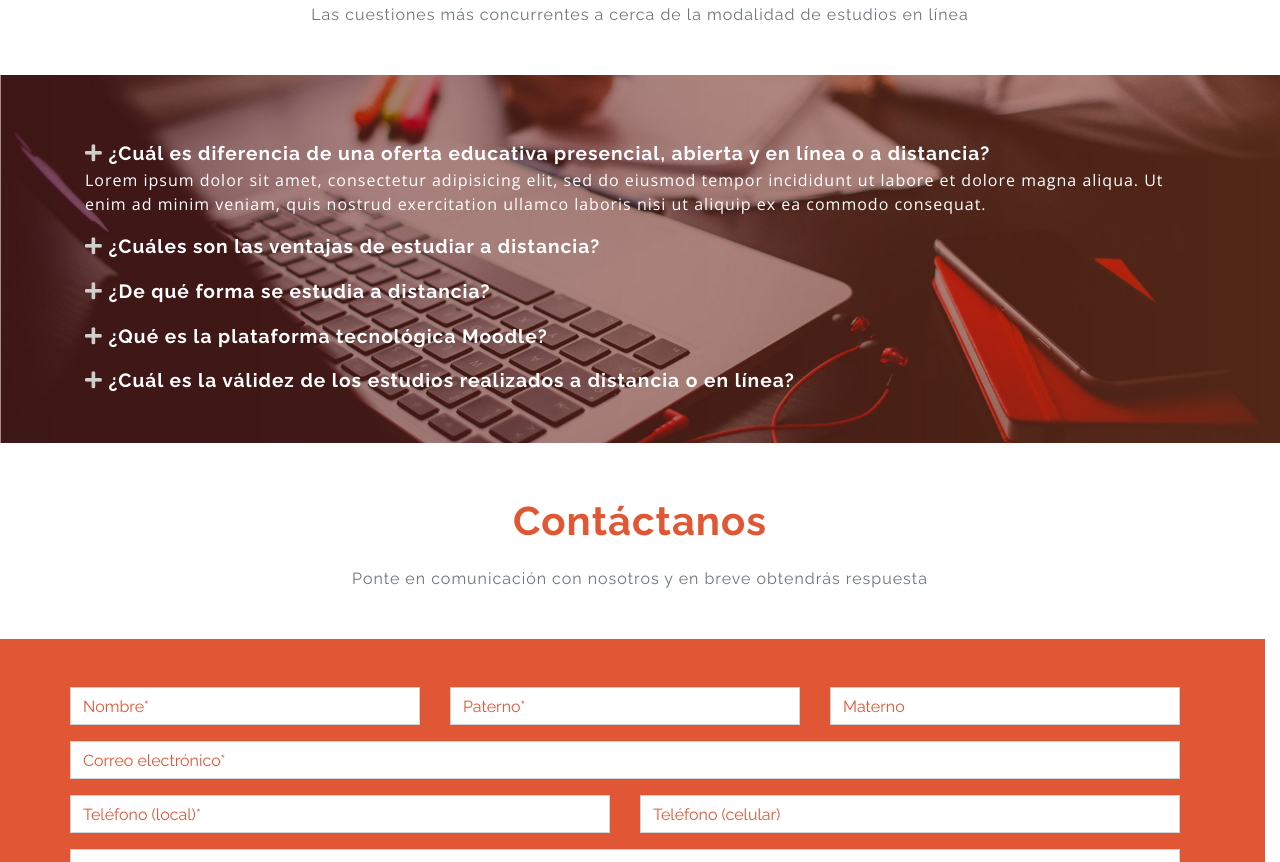
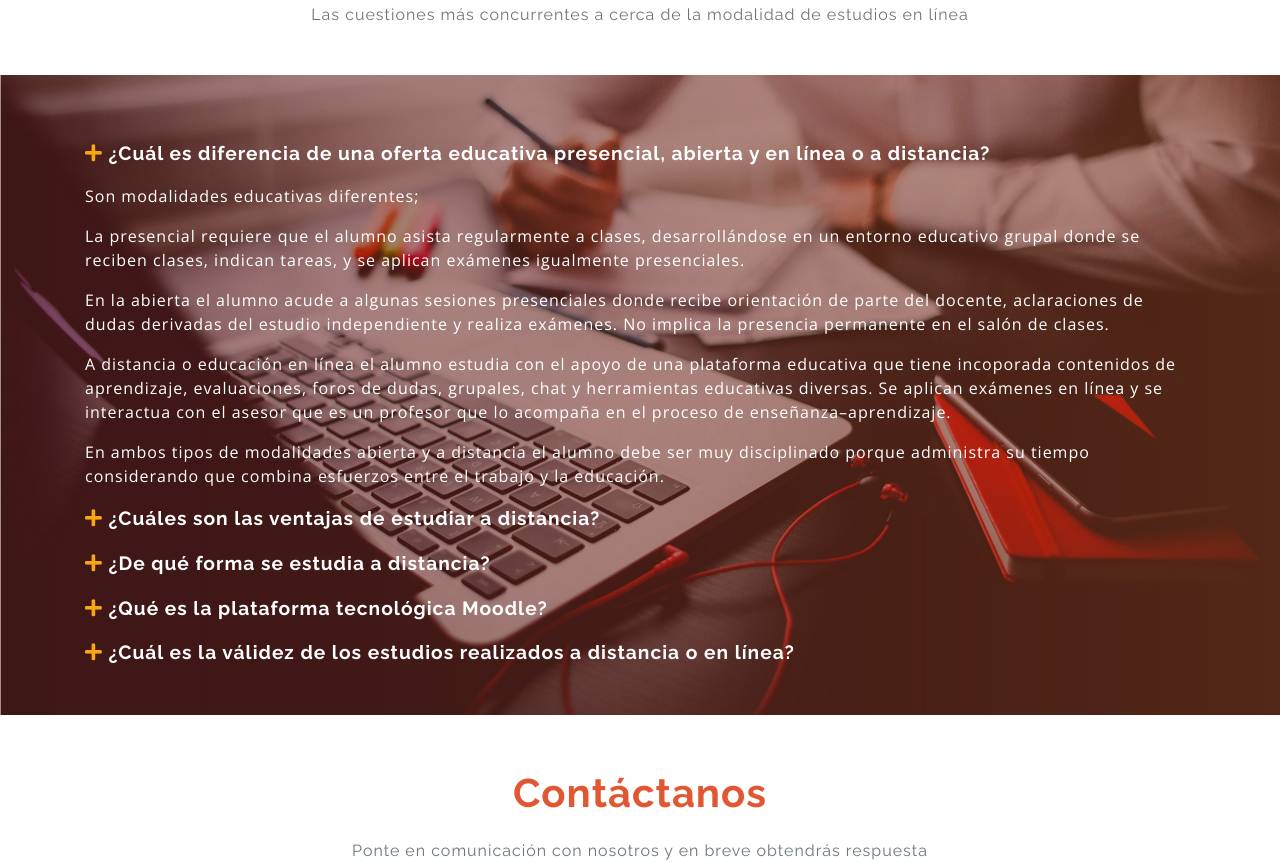
Before and after one commit to moodleunila/home, a website with bundled scripts: page index.html in a window 1280 px wide. Shown: the part 2510-3372 px from the top of the page. Built offline with nearby package versions, Linux system fonts and the light colour scheme.

Commit message:
Eliminación de los templates Lorem...

```diff
--- a/css/unilaportal.css
+++ b/css/unilaportal.css
@@ -463,7 +463,7 @@
 }
 
 .pregunta i{
-	color: #cecfca;
+	color: #FAA612;
 }
 
 .cards a:link{
@@ -473,6 +473,7 @@
 .respuesta{
 	color: white;
 	font-family: 'Open Sans', sans-serif;
+	margin-top:1rem;
 }
 
 
--- a/index.html
+++ b/index.html
@@ -139,7 +139,7 @@
 				<img src="img/oferta01.jpg" alt="cursos" class="img-fluid w-100 ">
 								<div class="d-flex flex-row w100 bg-verde p-3">
 					<div>
-						<h1>Crusos</h1>
+						<h1>Cursos</h1>
 						<p>Programas de formación extracurricular que profundizan en conocimientos...</p>
 					</div>
 					<div class="inf px-5 ml-2">
@@ -161,7 +161,7 @@
 			</div>
 			<div class="col-lg-4">
 				<img src="img/oferta03.jpg" alt="" class="img-fluid w-100">
-				<div class="d-flex flex-row w100 bg-verde p-3">
+				<div class="d-flex flex-row w100 bg-naranja p-3">
 					<div>
 						<h1>Posgrados</h1>
 						<p>Son el espacio para el fomento, la formación, el desarrollo, la investigación...</p>
@@ -208,7 +208,11 @@
 					  </div>
 					  <div id="acc1" class="collapse show" data-parent="#accordion">
 						<div class="respuesta">
-						  Lorem ipsum dolor sit amet, consectetur adipisicing elit, sed do eiusmod tempor incididunt ut labore et dolore magna aliqua. Ut enim ad minim veniam, quis nostrud exercitation ullamco laboris nisi ut aliquip ex ea commodo consequat.
+							<p>Son modalidades educativas diferentes;</p>
+							<p>La presencial requiere que el alumno asista regularmente a clases, desarrollándose en un entorno educativo grupal donde se reciben clases, indican tareas, y se aplican exámenes igualmente presenciales.</p>
+							<p>En la abierta el alumno acude a algunas sesiones presenciales donde recibe orientación de parte del docente, aclaraciones de dudas derivadas del estudio independiente y realiza exámenes. No implica la presencia permanente en el salón de clases.</p>
+							<p>A distancia o educación en línea el alumno estudia con el apoyo de una plataforma educativa que tiene incoporada contenidos de aprendizaje, evaluaciones, foros de dudas, grupales, chat y herramientas educativas diversas. Se aplican exámenes en línea y se interactua con el asesor que es un profesor que lo acompaña en el proceso de enseñanza–aprendizaje.</p>
+							<p>En ambos tipos de modalidades abierta y a distancia el alumno debe ser muy disciplinado porque administra su tiempo considerando que combina esfuerzos entre el trabajo y la educación.</p>
 						</div>
 					  </div>
 					  <div class="mt-3">
@@ -218,7 +222,7 @@
 					  </div>
 					  <div id="acc2" class="collapse " data-parent="#accordion">
 						<div class="respuesta">
-						  Lorem ipsum dolor sit amet, consectetur adipisicing elit, sed do eiusmod tempor incididunt ut labore et dolore magna aliqua. Ut enim ad minim veniam, quis nostrud exercitation ullamco laboris nisi ut aliquip ex ea commodo consequat.
+						  <p>Se incorpora a la formación otras competencias como el uso de las tecnologías de la información y la comunicación, así como técnicas efectivas de estudio independiente que propician adecuar el aprendizaje a un ritmo personal en un entorno de disciplina y organización del tiempo; lo anterior facilita la combinación del estudio con otras obligaciones personales y laborales, formando un profesional global para una sociedad de conocimiento.</p>
 						</div>
 					  </div>
 					  <div class="mt-3">
@@ -228,7 +232,9 @@
 					  </div>
 					  <div id="acc3" class="collapse" data-parent="#accordion">
 						<div class="respuesta">
-						  Lorem ipsum dolor sit amet, consectetur adipisicing elit, sed do eiusmod tempor incididunt ut labore et dolore magna aliqua. Ut enim ad minim veniam, quis nostrud exercitation ullamco laboris nisi ut aliquip ex ea commodo consequat.
+							<p>Con el apoyo de una plataforma tecnológica, en este caso Moodle donde se incorporan materiales de estudio desarrollados en formato electrónico y actividades de enseñanza que propician que el alumno construya el aprendizaje, siguiendo un estructurado modelo pedagógico, que coincide plenamente con la misión, visión y valores de la Universidad Latina.</p>
+							<p>Esta herramienta facilita la interacción entre sus compañeros de grupo y su asesor. Los profesores o asesores guían al alumno a lo largo de su formación utilizando foros, chats y aulas virtuales.</p>
+							<p>El estudiante debe contar con una computadora o laptop y servicios de internet de banda ancha; así como una cuenta de correo que este activa y revise regularmente.</p>
 						</div>
 					  </div>
 					  <div class="mt-3">
@@ -238,7 +244,10 @@
 					  </div>
 					  <div id="acc4" class="collapse" data-parent="#accordion">
 						<div class="respuesta">
-						  Lorem ipsum dolor sit amet, consectetur adipisicing elit, sed do eiusmod tempor incididunt ut labore et dolore magna aliqua. Ut enim ad minim veniam, quis nostrud exercitation ullamco laboris nisi ut aliquip ex ea commodo consequat.
+							<p>Es una plataforma de aprendizaje que tiene un carácter mundial. Presta servicios de formación a Shell, la Escuela Londinense de Economía (London School of Economics), la Universidad Estatal de Nueva York, Microsoft, la Universidad Abierta del Reino Unido (Open University) y en nuestro país a la Universidad Nacional Autónoma de México. Ahora se incorpora a esta prestigiada red la Universidad Latina.</p>
+							<p>El programa es continuamente revisado y actualizado, así como puede adaptarse a cualquier idioma. Es expresiones de su proveedor “una plataforma todo en uno de interfaz simple fácil de aprender y usar”.</p>
+							<p>Es utilizable en cualquier dispositivo, de cualquier lenguaje o en cualquier PC o laptop y desde cualquier parte de México y el mundo; únicamente debes estar conectado a internet.</p>
+							<p>Estudiar con Moodle es flexible, agradable y enriquecedor.</p>
 						</div>
 					  </div>
 					  <div class="mt-3">
@@ -248,7 +257,7 @@
 					  </div>
 					  <div id="acc5" class="collapse" data-parent="#accordion">
 						<div class="respuesta">
-						  Lorem ipsum dolor sit amet, consectetur adipisicing elit, sed do eiusmod tempor incididunt ut labore et dolore magna aliqua. Ut enim ad minim veniam, quis nostrud exercitation ullamco laboris nisi ut aliquip ex ea commodo consequat.
+						  <p>Son los mismos que tiene la modalidad presencial y abierta. El título que obtiene el estudiante de cualquiera de estas modalidades es el mismo, que el que recibe el alumno de la modalidad a distancia, del programa incorporado a la UNAM o a la Secretaría de Educación Pública que corresponda, según la licenciatura o programa de posgrado inscrito, con igual reconocimiento y validez oficial. En el caso de diplomados, cursos y certificaciones técnicas son avalados por el prestigio y reconocimiento de la Universidad Latina; así como con valor curricular.</p>
 						</div>
 					  </div>
 					</div>
```
